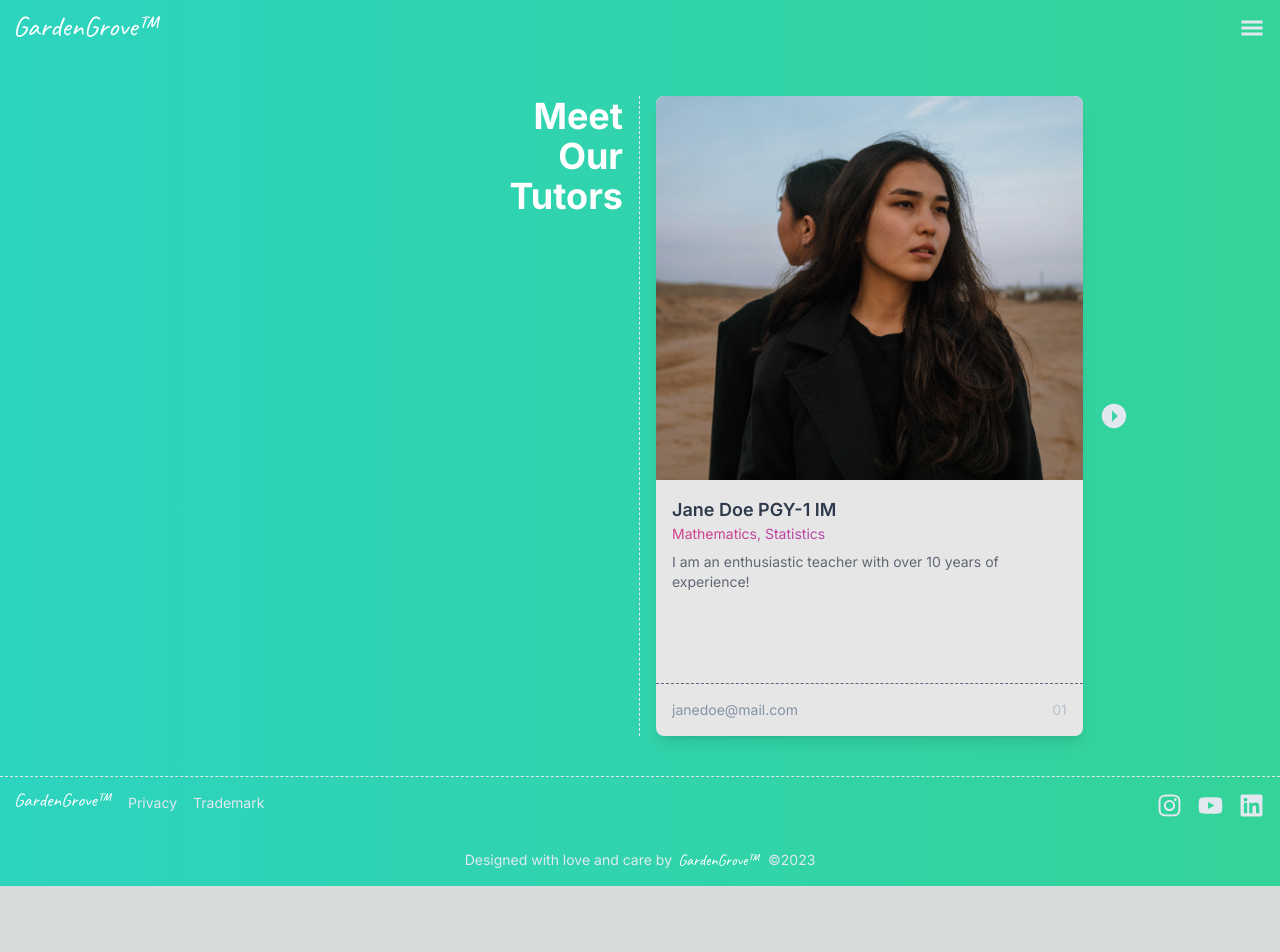
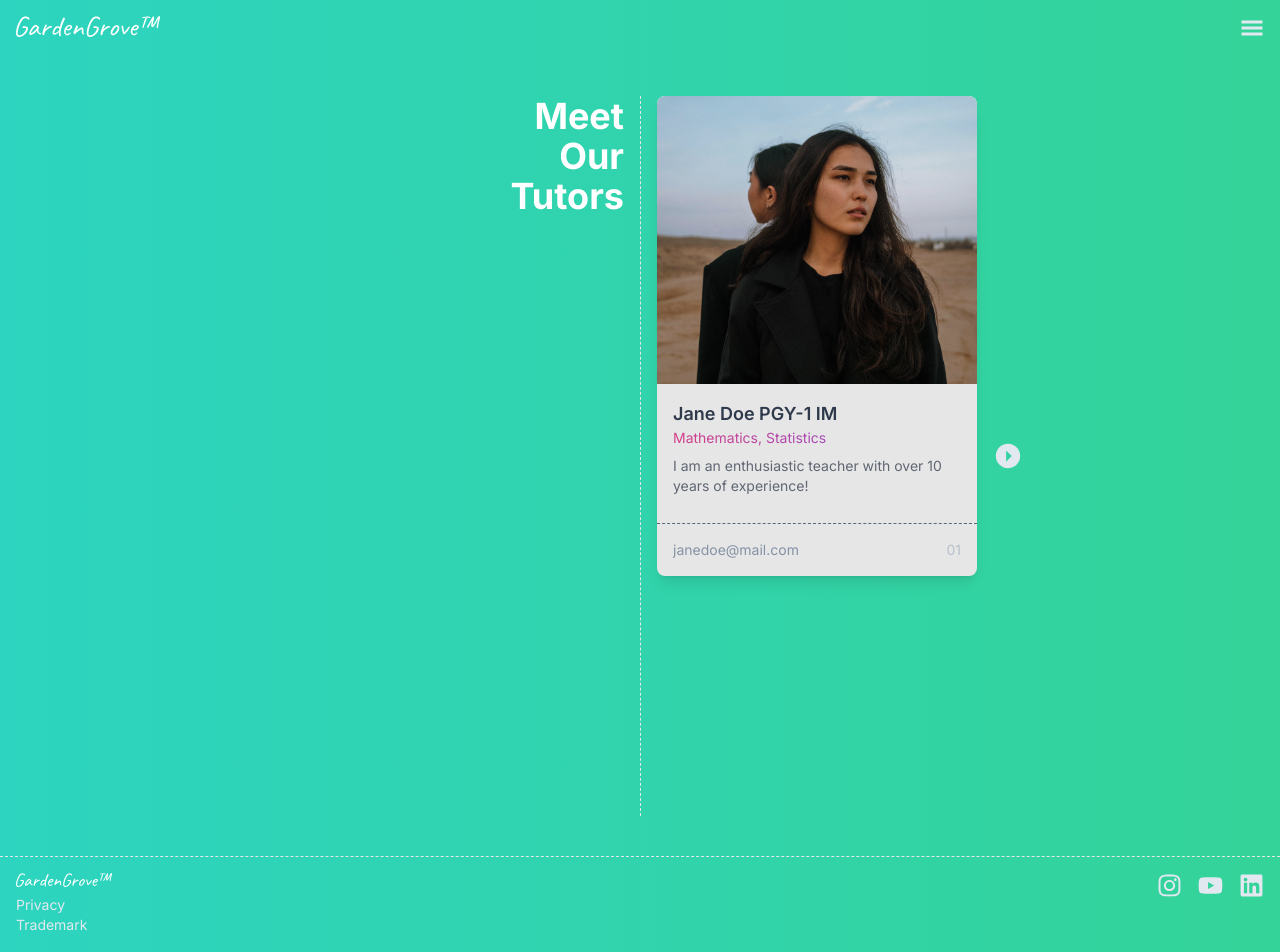
Before and after one commit to PositiveGuy/tutoringSite, a Next.js app: page / in a window 1280 px wide. Shown: the top 952 px of the page. Before the commit the page ends 886 px from the top, so only its background shows below. Built offline with nearby package versions, Linux system fonts and the light colour scheme.

Commit message:
fixed type errors

```diff
--- a/src/app/components/footer.tsx
+++ b/src/app/components/footer.tsx
@@ -9,8 +9,8 @@ const FooterSection = () => {
         <main>
             <footer className=" bg-gradient-to-r hover:to-emerald-500 from-teal-400 to-emerald-400 border-t border-dashed" >
                 <div className='text-sm flex justify-between p-4'>
-                    <div className="flex gap-x-4">
-                        <div className=""><img src="/GardenGroveW.svg" className=" w-24"></img></div>
+                    <div className=" gap-y-4">
+                        <div className=""><img src="/GardenGroveW.svg" className=" pb-2 w-24"></img></div>
                         <div className="text-slate-200 hover:text-white">Privacy</div>
                         <div className="text-slate-200 hover:text-white">Trademark</div>
                     </div>
--- a/src/app/components/hero.tsx
+++ b/src/app/components/hero.tsx
@@ -6,14 +6,14 @@ import { IoMdArrowDroprightCircle } from "react-icons/io";
 const HeroSection = () => {
   return (
     <main>
-      <div className="grid md:grid-cols-2 lg:grid-cols-2 p-10 bg-gradient-to-r from-teal-400 to-emerald-400">
-        <div id='Meet Our Tutors' className='pb-4 md:pr-4 border-dashed md:border-r md:h-[40rem]'>
+      <div className="grid md:grid-cols-2 lg:grid-cols-2 p-10 min-h-svh bg-gradient-to-r from-teal-400 to-emerald-400">
+        <div id='Meet Our Tutors' className=' pb-4 md:pr-4'>
             <h1 className="text-white text-left md:text-right text-4xl font-bold ">Meet</h1>
             <h1 className="text-white text-left md:text-right text-4xl font-bold ">Our</h1>
             <h1 className="text-white text-left md:text-right text-4xl font-bold ">Tutors</h1>
         </div>
-        <div id='TutorCard' className="flex gap-4 md:pl-4 md:pt-0 bg-black/0">
-            <div className='flex justify-start pt-4 border-dashed border-t md:border-t-0 md:pt-0'>
+        <div id='TutorCard' className="flex gap-4 md:pt-0 bg-black/0">
+            <div className='flex bg-black/0 place-content-start pt-4 border-dashed border-t md:border-t-0 md:border-l md:pt-0 md:pl-4'>
                 <TutorCard
                     name="Jane Doe PGY-1 IM"
                     subject="Mathematics, Statistics"
--- a/src/app/globals.css
+++ b/src/app/globals.css
@@ -18,7 +18,7 @@
 
 .card-container {
   width: auto; /* You can adjust this as needed */
-  height: 640px;
+  height: 480px;
   aspect-ratio: 2 / 3; /* Sets the aspect ratio to 2:3 */
   display: flex;
   flex-direction: column;
```
